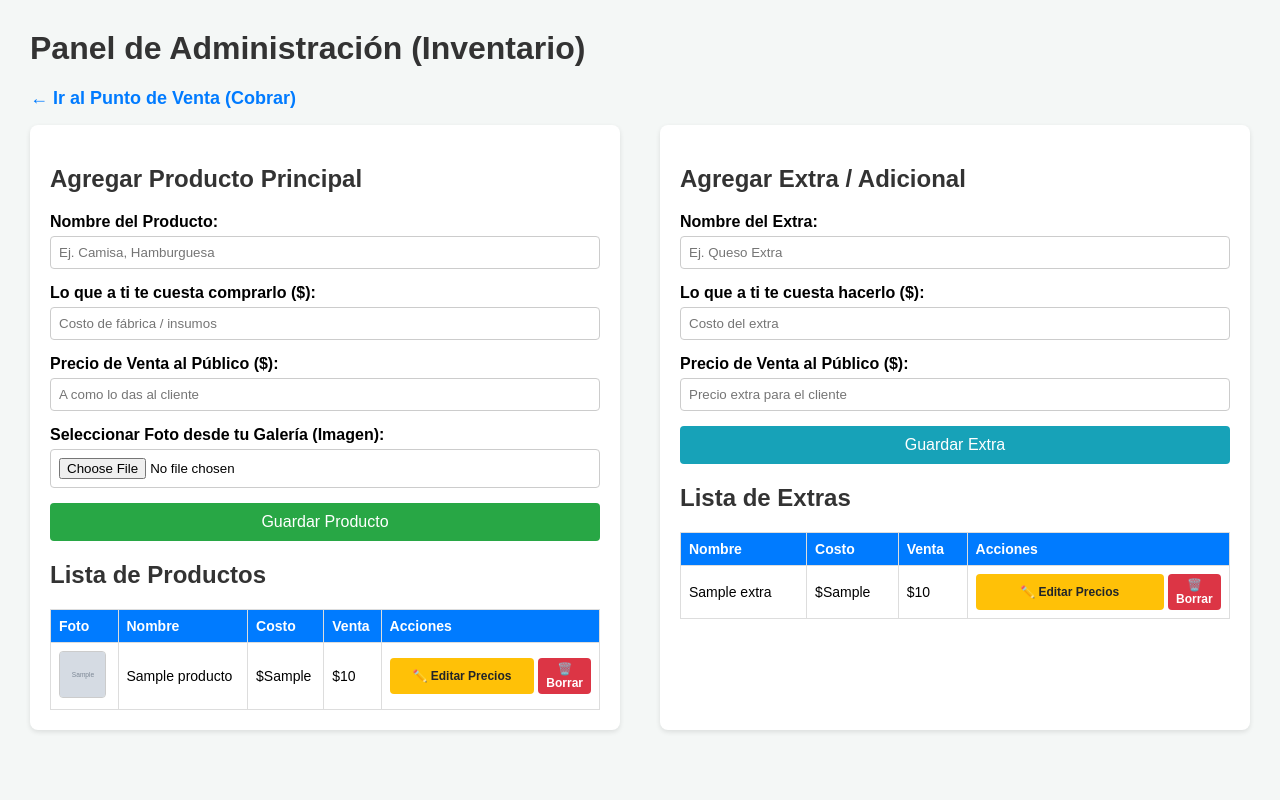
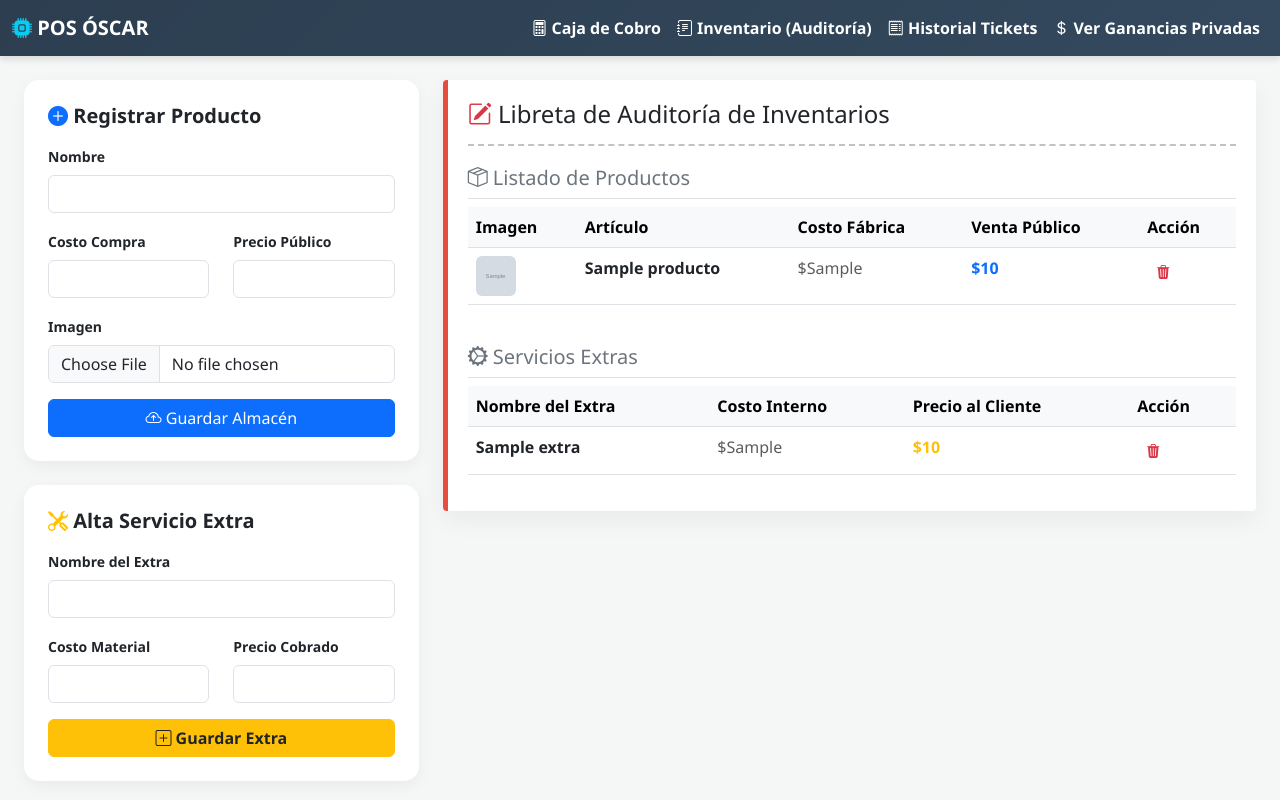
Before and after one commit to oscarlo-lgtm/punto-de-venta, a Flask app: page /inventario in a window 1280 px wide. Run offline with Flask 3, Linux system fonts and the light colour scheme; grey boxes marked "Sample" are stand-in pictures; a database or web service that is not in the repository returns one stand-in record (values such as "Sample title"); some libraries are stand-ins or nearby versions.

Commit message:
Update productos.html

```diff
--- a/templates/productos.html
+++ b/templates/productos.html
@@ -2,168 +2,109 @@
 <html lang="es">
 <head>
     <meta charset="UTF-8">
-    <title>Inventario - Punto de Venta</title>
+    <meta name="viewport" content="width=device-width, initial-scale=1.0">
+    <title>Auditoría de Inventario</title>
+    <link href="https://cdn.jsdelivr.net/npm/bootstrap@5.3.0/dist/css/bootstrap.min.css" rel="stylesheet">
+    <link rel="stylesheet" href="https://cdn.jsdelivr.net/npm/bootstrap-icons@1.10.5/font/bootstrap-icons.css">
     <style>
-        body { font-family: Arial, sans-serif; margin: 30px; background-color: #f4f7f6; }
-        h1, h2 { color: #333; }
-        .contenedor { display: flex; gap: 40px; }
-        .seccion { background: white; padding: 20px; border-radius: 8px; box-shadow: 0 2px 5px rgba(0,0,0,0.1); flex: 1; }
-        .form-grupo { margin-bottom: 15px; }
-        label { display: block; margin-bottom: 5px; font-weight: bold; }
-        input[type="text"], input[type="number"], input[type="file"] { width: 100%; padding: 8px; box-sizing: border-box; border: 1px solid #ccc; border-radius: 4px; background: white; }
-        button { background-color: #28a745; color: white; border: none; padding: 10px 15px; border-radius: 4px; cursor: pointer; font-size: 16px; width: 100%; }
-        button:hover { background-color: #218838; }
-        table { width: 100%; border-collapse: collapse; margin-top: 20px; font-size: 14px; }
-        th, td { border: 1px solid #ddd; padding: 8px; text-align: left; vertical-align: middle; }
-        th { background-color: #007bff; color: white; }
-        .btn-tabla { padding: 4px 8px; border: none; border-radius: 4px; cursor: pointer; font-weight: bold; font-size: 12px; }
-        .btn-editar { background-color: #ffc107; color: #212529; margin-right: 4px; }
-        .btn-eliminar { background-color: #dc3545; color: white; }
-        .acciones { display: flex; }
-        .mini-foto { width: 45px; height: 45px; object-fit: cover; border-radius: 4px; border: 1px solid #ccc; background: #e9ecef; }
+        body { background-color: #f4f7f6; font-family: 'Segoe UI', sans-serif; }
+        .navbar-custom { background: linear-gradient(135deg, #2c3e50, #34495e); box-shadow: 0 4px 6px rgba(0,0,0,0.1); }
+        .navbar-brand, .nav-link { color: #fff !important; font-weight: 600; }
+        .card-custom { border: none; border-radius: 15px; box-shadow: 0 5px 15px rgba(0,0,0,0.05); background: #fff; }
+        .paper-sheet { background: #ffffff; border-left: 5px solid #e74c3c; box-shadow: 0 10px 25px rgba(0,0,0,0.05); border-radius: 4px; padding: 20px; }
+        .paper-header { border-bottom: 2px dashed #bdc3c7; padding-bottom: 15px; margin-bottom: 20px; display: flex; align-items: center; justify-content: space-between; }
     </style>
 </head>
 <body>
 
-    <h1>Panel de Administración (Inventario)</h1>
-    <p><a href="/" style="text-decoration: none; color: #007bff; font-weight: bold; font-size: 18px;">← Ir al Punto de Venta (Cobrar)</a></p>
+    <nav class="navbar navbar-expand-lg navbar-custom mb-4">
+        <div class="container-fluid">
+            <a class="navbar-brand" href="/"><i class="bi bi-cpu-fill text-info"></i> POS ÓSCAR</a>
+            <div class="navbar-nav ms-auto">
+                <a class="nav-link" href="/"><i class="bi bi-calculator"></i> Caja de Cobro</a>
+                <a class="nav-link active" href="/inventario"><i class="bi bi-journal-text"></i> Inventario (Auditoría)</a>
+                <a class="nav-link" href="/tickets"><i class="bi bi-receipt"></i> Historial Tickets</a>
+                <a class="nav-link text-warning" href="/ganancias" style="font-weight: bold;"><i class="bi bi-currency-dollar"></i> Ver Ganancias Privadas</a>
+            </div>
+        </div>
+    </nav>
 
-    <div class="contenedor">
-        <div class="seccion">
-            <h2>Agregar Producto Principal</h2>
+    <div class="container-fluid px-4">
+        <div class="row">
+            <div class="col-md-4">
+                <div class="card card-custom p-4 mb-4">
+                    <h5 class="fw-bold mb-3"><i class="bi bi-plus-circle-fill text-primary"></i> Registrar Producto</h5>
                     <form action="/guardar_producto" method="POST" enctype="multipart/form-data">
-                <div class="form-grupo">
-                    <label>Nombre del Producto:</label>
-                    <input type="text" name="nombre" required placeholder="Ej. Camisa, Hamburguesa">
+                        <div class="mb-3"><label class="form-label small fw-bold">Nombre</label><input type="text" name="nombre" class="form-control" required></div>
+                        <div class="row mb-3">
+                            <div class="col-6"><label class="form-label small fw-bold">Costo Compra</label><input type="number" step="0.01" name="costo_compra" class="form-control" required></div>
+                            <div class="col-6"><label class="form-label small fw-bold">Precio Público</label><input type="number" step="0.01" name="precio_venta" class="form-control" required></div>
                         </div>
-                <div class="form-grupo">
-                    <label>Lo que a ti te cuesta comprarlo ($):</label>
-                    <input type="number" name="costo_compra" step="0.01" required placeholder="Costo de fábrica / insumos">
+                        <div class="mb-3"><label class="form-label small fw-bold">Imagen</label><input type="file" name="foto_galeria" class="form-control" accept="image/*"></div>
+                        <button type="submit" class="btn btn-primary w-100"><i class="bi bi-cloud-arrow-up"></i> Guardar Almacén</button>
+                    </form>
                 </div>
-                <div class="form-grupo">
-                    <label>Precio de Venta al Público ($):</label>
-                    <input type="number" name="precio_venta" step="0.01" required placeholder="A como lo das al cliente">
+
+                <div class="card card-custom p-4">
+                    <h5 class="fw-bold mb-3"><i class="bi bi-tools text-warning"></i> Alta Servicio Extra</h5>
+                    <form action="/guardar_extra" method="POST">
+                        <div class="mb-3"><label class="form-label small fw-bold">Nombre del Extra</label><input type="text" name="nombre" class="form-control" required></div>
+                        <div class="row mb-3">
+                            <div class="col-6"><label class="form-label small fw-bold">Costo Material</label><input type="number" step="0.01" name="costo_compra" class="form-control" required></div>
+                            <div class="col-6"><label class="form-label small fw-bold">Precio Cobrado</label><input type="number" step="0.01" name="precio_venta" class="form-control" required></div>
                         </div>
-                <div class="form-grupo">
-                    <label>Seleccionar Foto desde tu Galería (Imagen):</label>
-                    <input type="file" name="foto_galeria" accept="image/*">
+                        <button type="submit" class="btn btn-warning text-dark w-100 fw-bold"><i class="bi bi-plus-square"></i> Guardar Extra</button>
+                    </form>
                 </div>
-                <button type="submit">Guardar Producto</button>
-            </form>
+            </div>
 
-            <h2>Lista de Productos</h2>
-            <table>
-                <tr>
-                    <th>Foto</th>
-                    <th>Nombre</th>
-                    <th>Costo</th>
-                    <th>Venta</th>
-                    <th>Acciones</th>
-                </tr>
+            <div class="col-md-8">
+                <div class="paper-sheet">
+                    <div class="paper-header">
+                        <h4 class="m-0"><i class="bi bi-pencil-square text-danger"></i> Libreta de Auditoría de Inventarios</h4>
+                    </div>
+
+                    <h5 class="text-secondary border-bottom pb-2"><i class="bi bi-box-seam"></i> Listado de Productos</h5>
+                    <div class="table-responsive mb-4">
+                        <table class="table table-hover">
+                            <thead>
+                                <tr class="table-light"><th>Imagen</th><th>Artículo</th><th>Costo Fábrica</th><th>Venta Público</th><th>Acción</th></tr>
+                            </thead>
+                            <tbody>
                                 {% for p in productos %}
                                 <tr>
-                    <td>
-                        {% if p.imagen_url %}
-                        <img src="{{ p.imagen_url }}" class="mini-foto">
-                        {% else %}
-                        <div class="mini-foto" style="display:flex; align-items:center; justify-content:center; font-size:9px; color:#aaa;">No foto</div>
-                        {% endif %}
-                    </td>
-                    <td>{{ p.nombre }}</td>
-                    <td>${{ p.costo_compra }}</td>
-                    <td>${{ p.precio_venta }}</td>
-                    <td>
-                        <div class="acciones">
-                            <button class="btn-tabla btn-editar" onclick="modificarProducto('{{ p.id }}', '{{ p.nombre }}', {{ p.costo_compra }}, {{ p.precio_venta }})">✏️ Editar Precios</button>
-                            <form action="/eliminar_producto/{{ p.id }}" method="POST" onsubmit="return confirm('¿Seguro que deseas eliminar {{ p.nombre }}?');">
-                                <button type="submit" class="btn-tabla btn-eliminar">🗑️ Borrar</button>
-                            </form>
-                        </div>
-                    </td>
+                                    <td>{% if p.imagen_url %}<img src="{{ p.imagen_url }}" style="width:40px; height:40px; object-fit:cover; border-radius:6px;">{% else %}<i class="bi bi-image text-muted"></i>{% endif %}</td>
+                                    <td><strong>{{ p.nombre }}</strong></td>
+                                    <td class="text-muted">${{ p.costo_compra }}</td>
+                                    <td class="text-primary fw-bold">${{ p.precio_venta }}</td>
+                                    <td><form action="/eliminar_producto/{{ p.id }}" method="POST"><button class="btn btn-sm text-danger"><i class="bi bi-trash3-fill"></i></button></form></td>
                                 </tr>
                                 {% endfor %}
+                            </tbody>
                         </table>
                     </div>
 
-        <div class="seccion">
-            <h2>Agregar Extra / Adicional</h2>
-            <form action="/guardar_extra" method="POST">
-                <div class="form-grupo">
-                    <label>Nombre del Extra:</label>
-                    <input type="text" name="nombre" required placeholder="Ej. Queso Extra">
-                </div>
-                <div class="form-grupo">
-                    <label>Lo que a ti te cuesta hacerlo ($):</label>
-                    <input type="number" name="costo_compra" step="0.01" required placeholder="Costo del extra">
-                </div>
-                <div class="form-grupo">
-                    <label>Precio de Venta al Público ($):</label>
-                    <input type="number" name="precio_venta" step="0.01" required placeholder="Precio extra para el cliente">
-                </div>
-                <button type="submit" style="background-color: #17a2b8;">Guardar Extra</button>
-            </form>
-
-            <h2>Lista de Extras</h2>
-            <table>
-                <tr>
-                    <th>Nombre</th>
-                    <th>Costo</th>
-                    <th>Venta</th>
-                    <th>Acciones</th>
-                </tr>
+                    <h5 class="text-secondary border-bottom pb-2"><i class="bi bi-gear-wide-connected"></i> Servicios Extras</h5>
+                    <div class="table-responsive">
+                        <table class="table table-hover">
+                            <thead>
+                                <tr class="table-light"><th>Nombre del Extra</th><th>Costo Interno</th><th>Precio al Cliente</th><th>Acción</th></tr>
+                            </thead>
+                            <tbody>
                                 {% for e in extras %}
                                 <tr>
-                    <td>{{ e.nombre }}</td>
-                    <td>${{ e.costo_compra }}</td>
-                    <td>${{ e.precio_venta }}</td>
-                    <td>
-                        <div class="acciones">
-                            <button class="btn-tabla btn-editar" onclick="modificarExtra('{{ e.id }}', '{{ e.nombre }}', {{ e.costo_compra }}, {{ e.precio_venta }})">✏️ Editar Precios</button>
-                            <form action="/eliminar_extra/{{ e.id }}" method="POST" onsubmit="return confirm('¿Seguro que deseas eliminar el extra {{ e.nombre }}?');">
-                                <button type="submit" class="btn-tabla btn-eliminar">🗑️ Borrar</button>
-                            </form>
-                        </div>
-                    </td>
+                                    <td><strong>{{ e.nombre }}</strong></td>
+                                    <td class="text-muted">${{ e.costo_compra }}</td>
+                                    <td class="text-warning fw-bold">${{ e.precio_venta }}</td>
+                                    <td><form action="/eliminar_extra/{{ e.id }}" method="POST"><button class="btn btn-sm text-danger"><i class="bi bi-trash3-fill"></i></button></form></td>
                                 </tr>
                                 {% endfor %}
+                            </tbody>
                         </table>
                     </div>
                 </div>
-
-    <script>
-        function modificarProducto(id, nombre, costoActual, precioActual) {
-            let nuevoCosto = prompt(`Modificando "${nombre}"\n\nNuevo COSTO DE COMPRA:`, costoActual);
-            if (nuevoCosto === null) return;
-            let nuevoPrecio = prompt(`Modificando "${nombre}"\n\nNuevo PRECIO DE VENTA:`, precioActual);
-            if (nuevoPrecio === null) return;
-
-            nuevoCosto = parseFloat(nuevoCosto);
-            nuevoPrecio = parseFloat(nuevoPrecio);
-            if (isNaN(nuevoCosto) || isNaN(nuevoPrecio)) { alert("Valores incorrectos."); return; }
-
-            fetch(`/editar_producto/${id}`, {
-                method: 'POST',
-                headers: { 'Content-Type': 'application/json' },
-                body: JSON.stringify({ costo_compra: nuevoCosto, precio_venta: nuevoPrecio })
-            }).then(res => res.json()).then(data => { if(data.success) window.location.reload(); });
-        }
-
-        function modificarExtra(id, nombre, costoActual, precioActual) {
-            let nuevoCosto = prompt(`Modificando "${nombre}"\n\nNuevo COSTO DEL EXTRA:`, costoActual);
-            if (nuevoCosto === null) return;
-            let nuevoPrecio = prompt(`Modificando "${nombre}"\n\nNuevo PRECIO DE VENTA:`, precioActual);
-            if (nuevoPrecio === null) return;
-
-            nuevoCosto = parseFloat(nuevoCosto);
-            nuevoPrecio = parseFloat(nuevoPrecio);
-            if (isNaN(nuevoCosto) || isNaN(nuevoPrecio)) { alert("Valores incorrectos."); return; }
-
-            fetch(`/editar_extra/${id}`, {
-                method: 'POST',
-                headers: { 'Content-Type': 'application/json' },
-                body: JSON.stringify({ costo_compra: nuevoCosto, precio_venta: nuevoPrecio })
-            }).then(res => res.json()).then(data => { if(data.success) window.location.reload(); });
-        }
-    </script>
+            </div>
+        </div>
+    </div>
 </body>
 </html>
```
Lines whose indentation alone changed are shown as unchanged.
